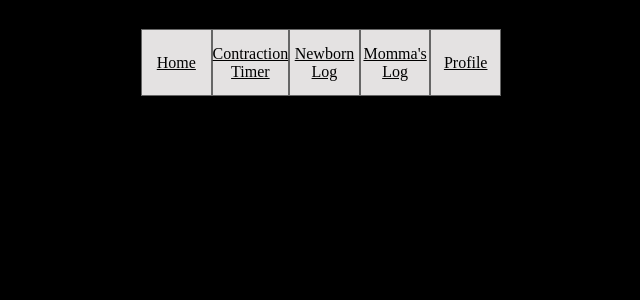
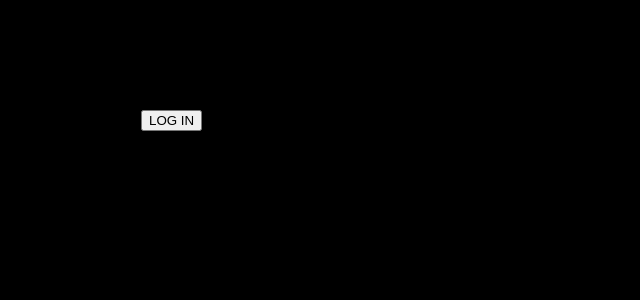
Before and after one commit to zacharymorel/Mother-Native-FrontEnd, a React (Create React App) app: page / in a window 1280 px wide. Shown: the top 300 px of the page, without its empty margins (319-959 px from the left). Built offline with nearby package versions, Linux system fonts and the light colour scheme; what auth0-js would draw is missing.

Commit message:
blocking error in AuthService.js, cannot figure out workaround. The two functions using replace are not being called anywhere in the doc, maybe a scope issue?

```diff
--- a/src/components/App.js
+++ b/src/components/App.js
@@ -1,14 +1,14 @@
 import React, { Component } from 'react';
-import { login, logout, isLoggedIn } from '../utils/AuthService'
+import {isLoggedIn} from '../utils/AuthService'
 import '../styles/index.css';
 import Layout from './Layout'
+import Login from './Login'
 
 export default class App extends Component {
   render() {
     return (
       <div className="wrapper">
-        {/* {(isLoggedIn())?<Layout/>:''} */}
-        <Layout/>
+        {((isLoggedIn())?<Layout/>:<Login/>)}
       </div>
     );
   }
--- a/src/components/Layout.js
+++ b/src/components/Layout.js
@@ -9,15 +9,16 @@ import Home from './Home'
 import Nav from './Nav'
 
 export default class Layout extends Component {
+
   render() {
     return (
       <div className="main">
         <Switch>
-          <Route path="/finalProject/timer" component={Timer}/>
-          <Route path="/finalProject/nbl" component={NBL}/>
-          <Route path="/finalProject/momlog" component={MomLog}/>
-          <Route path="/finalProject/profile" component={Profile}/>
-          <Route path="/finalProject/" component={Home}/>
+          <Route path="/timer" component={Timer}/>
+          <Route path="/nbl" component={NBL}/>
+          <Route path="/momlog" component={MomLog}/>
+          <Route path="/profile" component={Profile}/>
+          <Route path="/" component={Home}/>
         </Switch>
         <Nav/>
       </div>
--- /dev/null
+++ b/src/components/Login.js
@@ -0,0 +1,13 @@
+import React, { Component } from 'react';
+import {login} from '../utils/AuthService'
+
+export default class Login extends Component {
+  render() {
+    return (
+      <div className="login">
+        <h1>You are not logged in!</h1>
+        <button className="loginbtn" onClick={()=>login()}>LOG IN</button>
+      </div>
+    );
+  }
+}
--- a/src/components/Nav.js
+++ b/src/components/Nav.js
@@ -5,22 +5,22 @@ export default class Nav extends Component {
   render() {
     return (
       <div className="nav">
-        <Link to="/finalProject/">
+        <Link to="/">
         <span className="navwords">Home</span>
         </Link>
-        <Link to="/finalProject/timer">
+        <Link to="/timer">
         <span className="navwords">Contraction</span>
         <span className="navwords">Timer</span>
         </Link>
-        <Link to="/finalProject/nbl">
+        <Link to="/nbl">
         <span className="navwords">Newborn</span>
         <span className="navwords">Log</span>
         </Link>
-        <Link to="/finalProject/momlog">
+        <Link to="/momlog">
         <span className="navwords">Momma's</span>
         <span className="navwords">Log</span>
         </Link>
-        <Link to="/finalProject/profile">
+        <Link to="/profile">
         <span className="navwords">Profile</span>
         </Link>
       </div>
--- a/src/utils/AuthService.js
+++ b/src/utils/AuthService.js
@@ -7,7 +7,7 @@ const CLIENT_ID = '{5n9fiCiHb1BqRnQxziqyO8WplKhQODDS}';
 const CLIENT_DOMAIN = 'leoric-jenkins.auth0.com';
 const REDIRECT = 'https://fortheblind.github.io/finalProject/';
 const SCOPE = 'YOUR_SCOPE';
-const AUDIENCE = 'AUDIENCE_ATTRIBUTE';
+const AUDIENCE = 'https://first.test.mommy.app.com';
 
 var auth = new auth0.WebAuth({
   clientID: CLIENT_ID,
```
Also changed, not shown: src/components/Callback.js (+5 -5 lines), src/components/PasswordChange.js (deleted).
